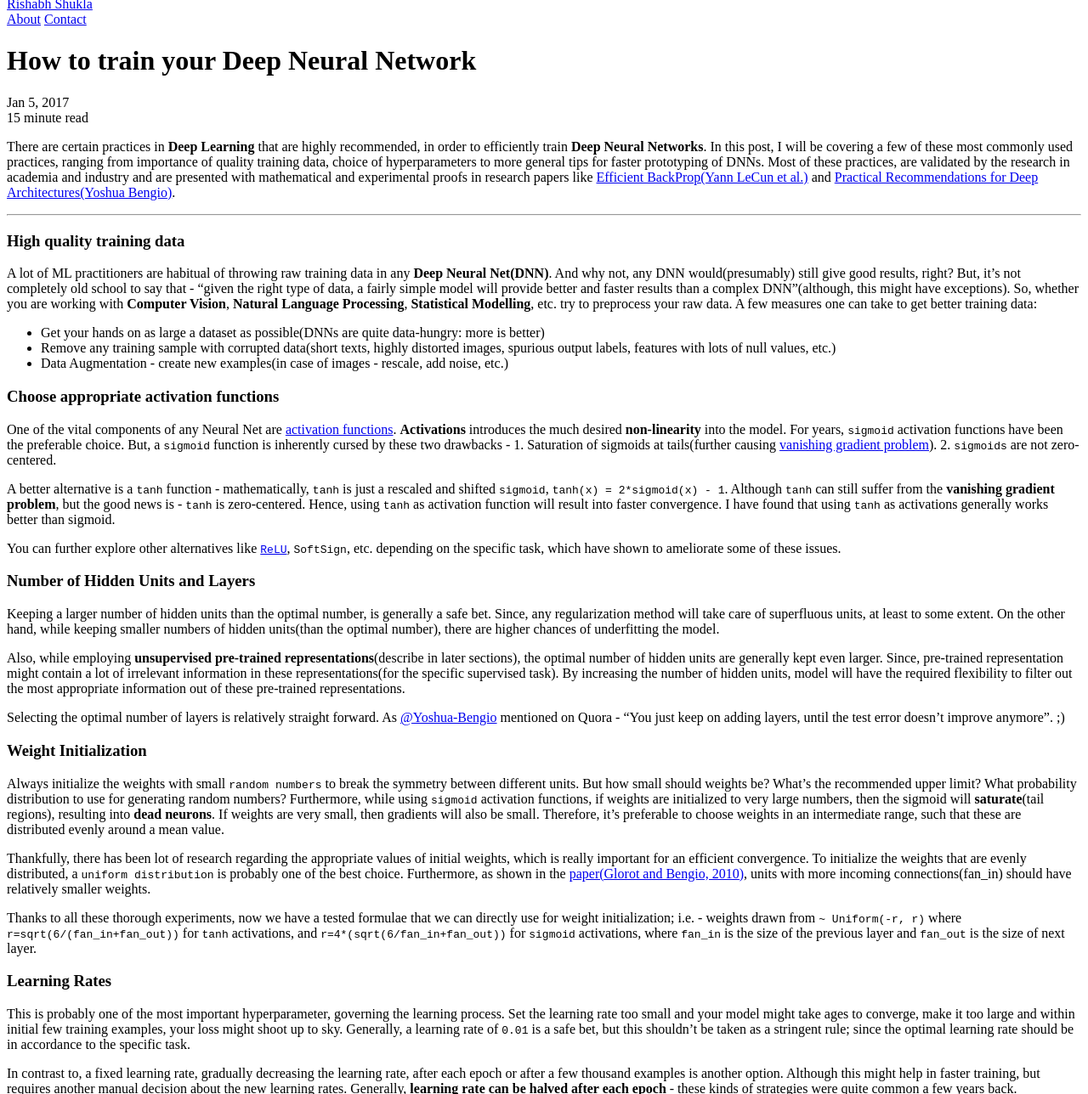
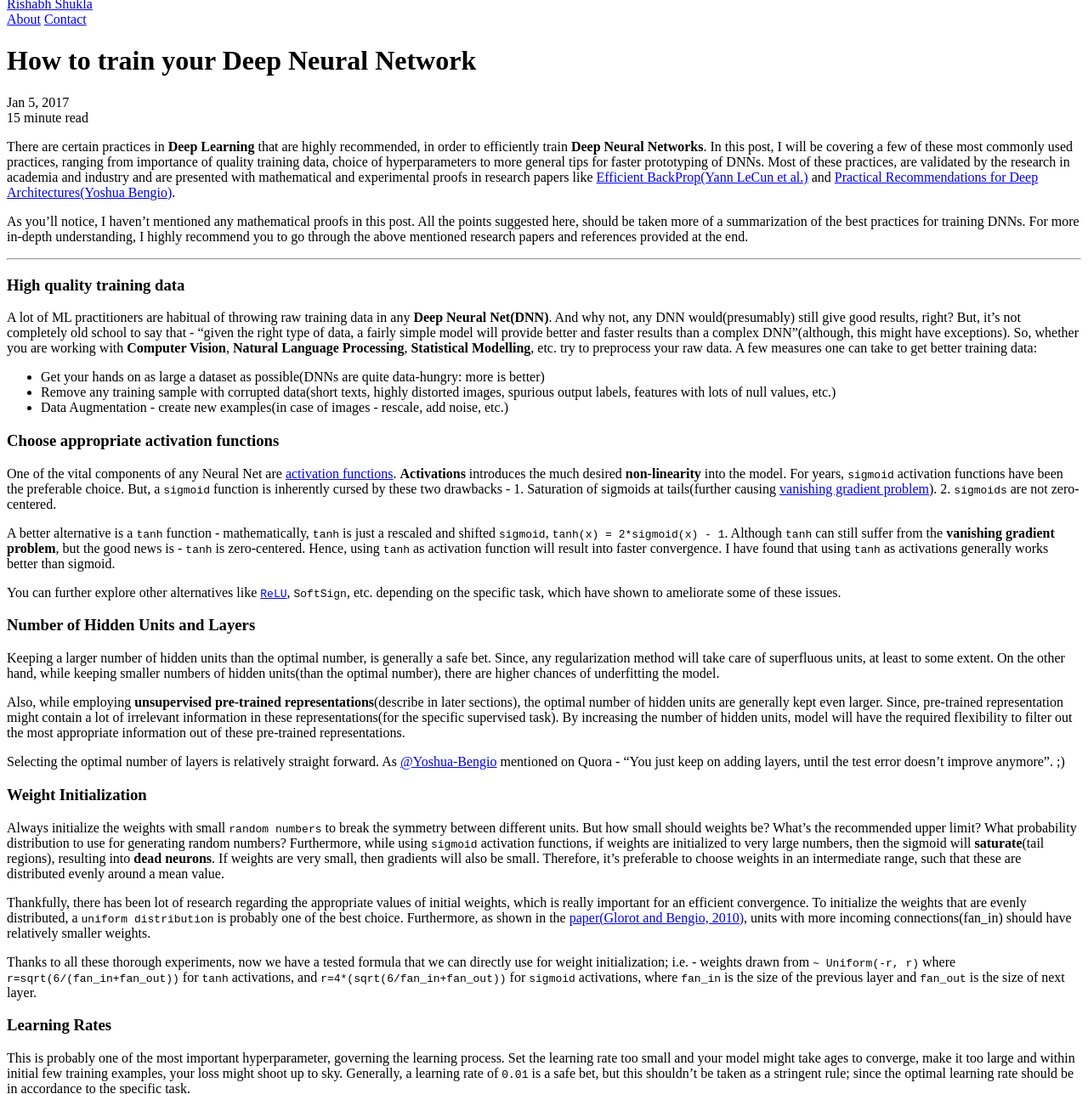
Before and after one commit to rishy/rishy.github.io, a Jekyll site: the page built from _posts/2017-01-05-how-to-train-your-dnn.md, in a window 1280 px wide and 1400 px high, cut to the strip 112-1400 px from the top of the window. Shown: the whole strip at 85% size. Built offline with Jekyll 4.4.1, drawn with Linux system fonts in a browser that asks for light colours; comment, search, counter and statistics services are not loaded.

Commit message:
(feat): updated the introduction for how to train a DNN

```diff
--- a/_posts/2017-01-05-how-to-train-your-dnn.md
+++ b/_posts/2017-01-05-how-to-train-your-dnn.md
@@ -8,6 +8,8 @@ comments: true
 ---
 
 There are certain practices in **Deep Learning** that are highly recommended, in order to efficiently train **Deep Neural Networks**. In this post, I will be covering a few of these most commonly used practices, ranging from importance of quality training data, choice of hyperparameters to more general tips for faster prototyping of DNNs. Most of these practices, are validated by the research in academia and industry and are presented with mathematical and experimental proofs in research papers like [Efficient BackProp(Yann LeCun et al.)](http://yann.lecun.com/exdb/publis/pdf/lecun-98b.pdf) and [Practical Recommendations for Deep Architectures(Yoshua Bengio)](https://arxiv.org/pdf/1206.5533v2.pdf).
+
+As you'll notice, I haven't mentioned any mathematical proofs in this post. All the points suggested here, should be taken more of a summarization of the best practices for training DNNs. For more in-depth understanding, I highly recommend you to go through the above mentioned research papers and references provided at the end.
 
 ----
 
@@ -48,7 +50,7 @@ Always initialize the weights with small `random numbers` to break the symmetry
 Thankfully, there has been lot of research regarding the appropriate values of initial weights, which is really important for an efficient convergence.
 To initialize the weights that are evenly distributed, a `uniform distribution` is probably one of the best choice. Furthermore, as shown in the [paper(Glorot and Bengio, 2010)](http://jmlr.org/proceedings/papers/v9/glorot10a/glorot10a.pdf), units with more incoming connections(fan_in) should have relatively smaller weights.
 
-Thanks to all these thorough experiments, now we have a tested formulae that we can directly use for weight initialization; i.e. - weights drawn from `~ Uniform(-r, r)` where `r=sqrt(6/(fan_in+fan_out))` for `tanh` activations, and `r=4*(sqrt(6/fan_in+fan_out))` for `sigmoid` activations, where `fan_in` is the size of the previous layer and `fan_out` is the size of next layer.
+Thanks to all these thorough experiments, now we have a tested formula that we can directly use for weight initialization; i.e. - weights drawn from `~ Uniform(-r, r)` where `r=sqrt(6/(fan_in+fan_out))` for `tanh` activations, and `r=4*(sqrt(6/fan_in+fan_out))` for `sigmoid` activations, where `fan_in` is the size of the previous layer and `fan_out` is the size of next layer.
 
 ### Learning Rates
 
```
Also changed, not shown: 2 other files.
